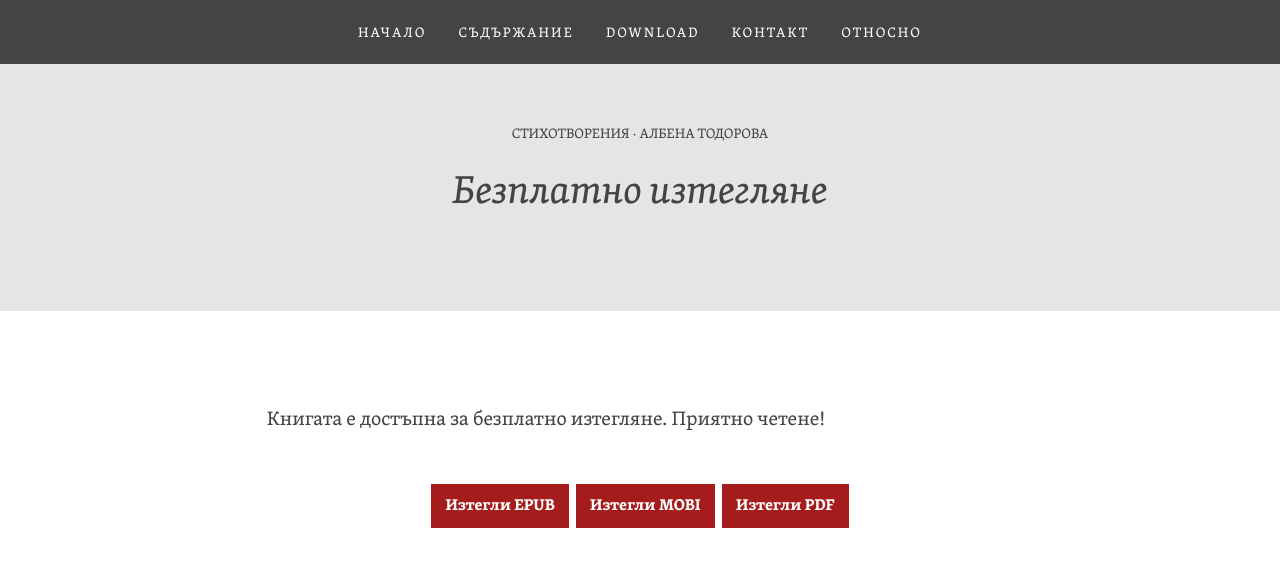
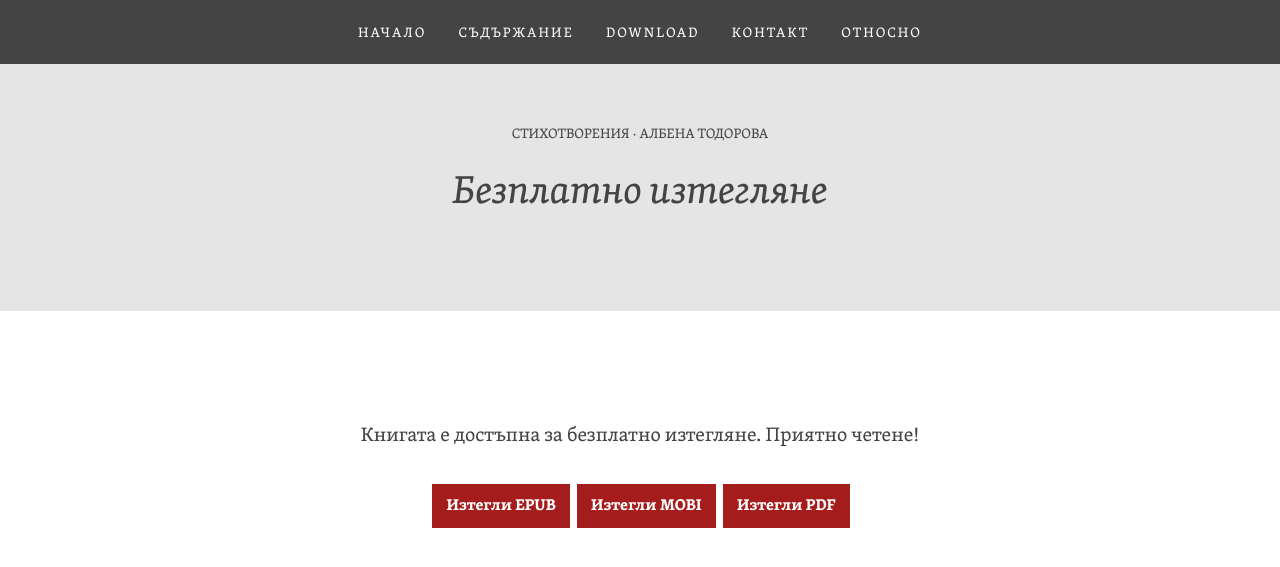
Before and after one commit to bembeni/bembeni.github.io, a Jekyll site: the page built from download.md, in a window 1280 px wide. Shown: the top 567 px of the page. Built offline with Jekyll 4.4.1, drawn with Linux system fonts in a browser that asks for light colours; nearby versions of some CDN libraries.

Commit message:
Stihotvorenia v2

```diff
--- a/download.md
+++ b/download.md
@@ -7,9 +7,10 @@ permalink: /download/
 class: download
 cover: beni.jpg
 ---
-Книгата е достъпна за безплатно изтегляне. Приятно четене!
+<div class="btn-group figure">
 
-<div class="btn-group figure">
+<p>Книгата е достъпна за безплатно изтегляне. Приятно четене!</p>
+
 <a id="header-download" href="{{ site.url }}/assets/stihotvorenia.epub" class="js-version btn btn-primary md-one-third">Изтегли EPUB</a>
 
 <a id="header-download" href="{{ site.url }}/assets/stihotvorenia.mobi" class="js-version btn btn-primary md-one-third">Изтегли MOBI</a>
```
